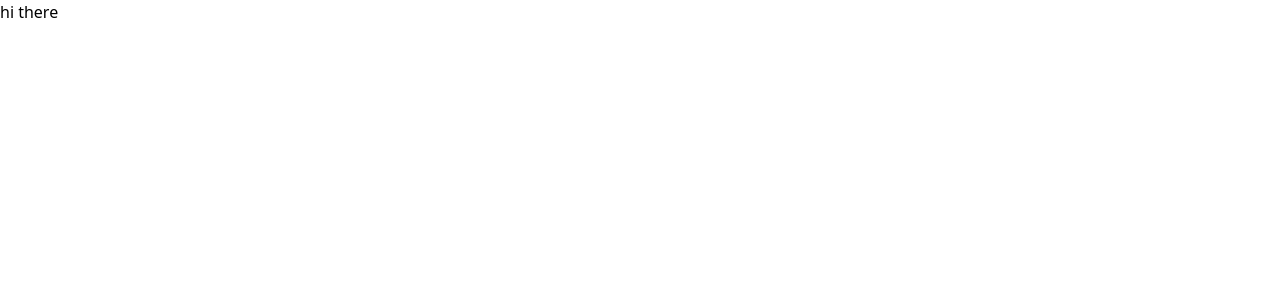
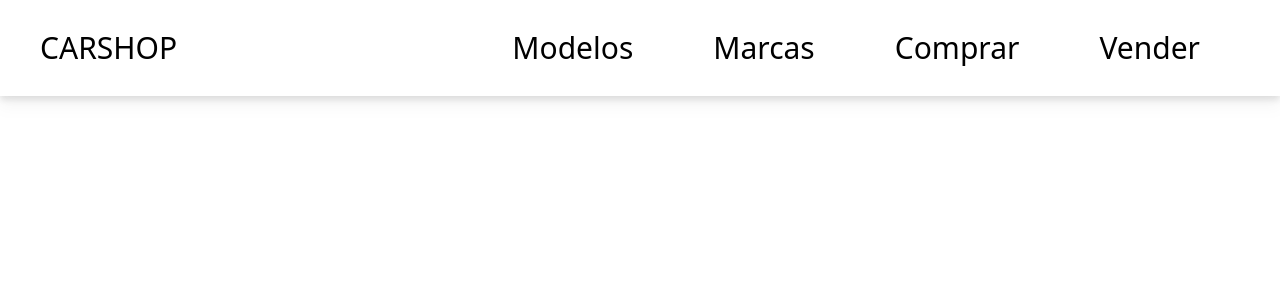
Before and after one commit to weldson01/CARSHOP, a React (Vite) app: page / in a window 1280 px wide. Shown: the top 300 px of the page. Built offline with nearby package versions, Linux system fonts and the light colour scheme.

Commit message:
feat: header

```diff
--- /dev/null
+++ b/src/layout/header/Header.tsx
@@ -0,0 +1,17 @@
+import { Link } from "react-router-dom";
+import "../../index.css";
+import { LinkMenu } from "./components/LinkMenu";
+
+export const Header = () => {
+    return <header className="flex min-h-24 bg-white drop-shadow-lg items-center justify-between">
+        <h1 className="uppercase ml-10 text-3xl font-normal ">Carshop</h1>
+        <nav className="">
+            <ul className="flex gap-20 mr-20 ">
+                <LinkMenu path="/" text="Modelos" />
+                <LinkMenu path="/" text="Marcas" />
+                <LinkMenu path="/" text="Comprar" />
+                <LinkMenu path="/" text="Vender" />
+            </ul>
+        </nav>
+    </header>
+}
--- /dev/null
+++ b/src/layout/header/components/LinkMenu.tsx
@@ -0,0 +1,10 @@
+import { Link } from "react-router-dom"
+
+
+export const LinkMenu = ({path="", text=""}) => {
+    return (
+        <li className="text-3xl hover:underline">
+            <Link to={path&&path}>{text && text}</Link>
+        </li>
+        )
+}
--- a/src/pages/home/Home.tsx
+++ b/src/pages/home/Home.tsx
@@ -1,5 +1,6 @@
+import { Header } from "../../layout/header/Header"
 
 
 export const Home = ()=>{
-    return <h1>hi there</h1>
+    return <><Header/></>
 }
--- a/tailwind.config.js
+++ b/tailwind.config.js
@@ -3,7 +3,13 @@ export default {
   content: ["./index.html",
     "./src/**/*.{js,ts,jsx,tsx}",],
   theme: {
-    extend: {},
+    extend: {
+      colors:{
+        primary: '#A91D3A',
+        second: '#C73659',
+        white_bg: 'D9D9D9'
+      }
+    },
   },
   plugins: [],
 }
```
